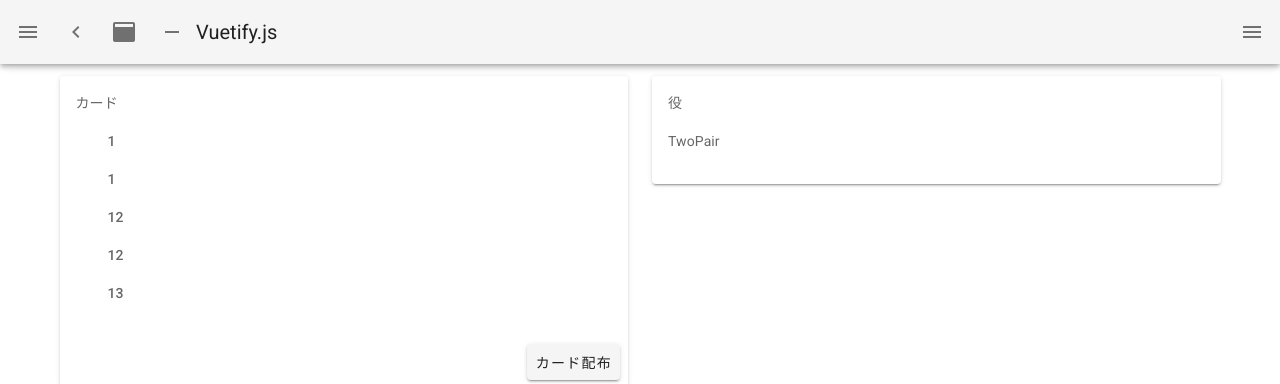
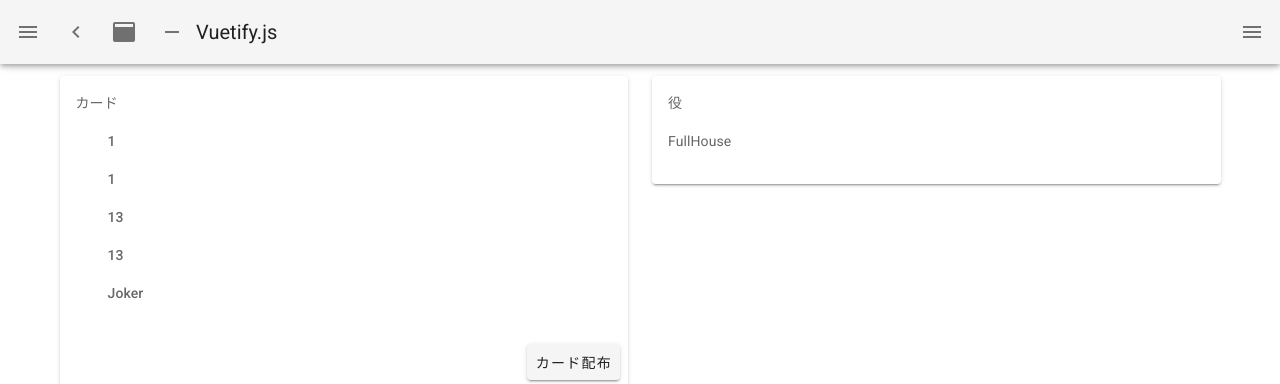
Before and after one commit to Daisky1113/poker, a Nuxt app: page / in a window 1280 px wide. Shown: the top 384 px of the page. Built offline with nearby package versions, Linux system fonts and the light colour scheme.

Commit message:
isFourcardを修正
jokerありの場合と無しの場合を１つの処理で出来るように修正

```diff
--- a/pages/index.vue
+++ b/pages/index.vue
@@ -41,9 +41,9 @@ export default {
     this.hands.push(...[
         {mark: 'S', val: '1'},
         {mark: 'H', val: '1',},
-        {mark: 'D', val: '12'},
-        {mark: 'S', val: '12'},
-        {mark: 'S', val: '13'}
+        {mark: 'D', val: '13'},
+        {mark: 'S', val: '13'},
+        {mark: 'Joker', val: 'Joker'}
       ])
     this.getRole(this.hands)
   },
@@ -122,18 +122,15 @@ export default {
      this.role = ''
    },
    getRole(hand){
-     const s = new Set(hand.map(el => el.val).filter(el => el != 'Joker'))
-     console.log(s)
+     const sorteadHand = hand.filter(el => el.val != 'Joker').map(el => Number(el.val)).sort((a, b) => a > b? -1 : 1)
+     const s = new Set(sorteadHand)
+
      switch(s.size){
        case 1:
          this.role = 'FiveCard'
          break
       case 2:
-        if(this.hasJoker){
-          this.role = this.getNumberOfDuplication(hand, hand[0].val) === 2 ? 'FullHouse' : 'FourCard'
-        }else{
-          this.role = this.isFourCard(hand) ? 'FourCard' : 'FullHouse'
-        }
+        this.role = this.isFourCard(sorteadHand, s) ? 'FourCard' : 'FullHouse'
         break
       case 3:
         if(this.hasJoker){
@@ -159,14 +156,13 @@ export default {
 
    // カードの重複を数える関数
    getNumberOfDuplication(arr, num){
-     return arr.filter(el => el.val == num).length
+     return arr.filter(el => el == num).length
    },
 
     // フォーカード
-    // handの１枚目の重複が無いか４の時
-    isFourCard(hand){
-      const duplicate = this.getNumberOfDuplication(hand, hand[0].val)
-      return duplicate === 1 || duplicate == 4
+    // 重複している数字のどちらかの要素数が１の時
+    isFourCard(hand, set){
+      return [...set].map(el => this.getNumberOfDuplication(hand, el)).find(el => el === 1) ? true: false
     },
 
     // スリーカード
```
